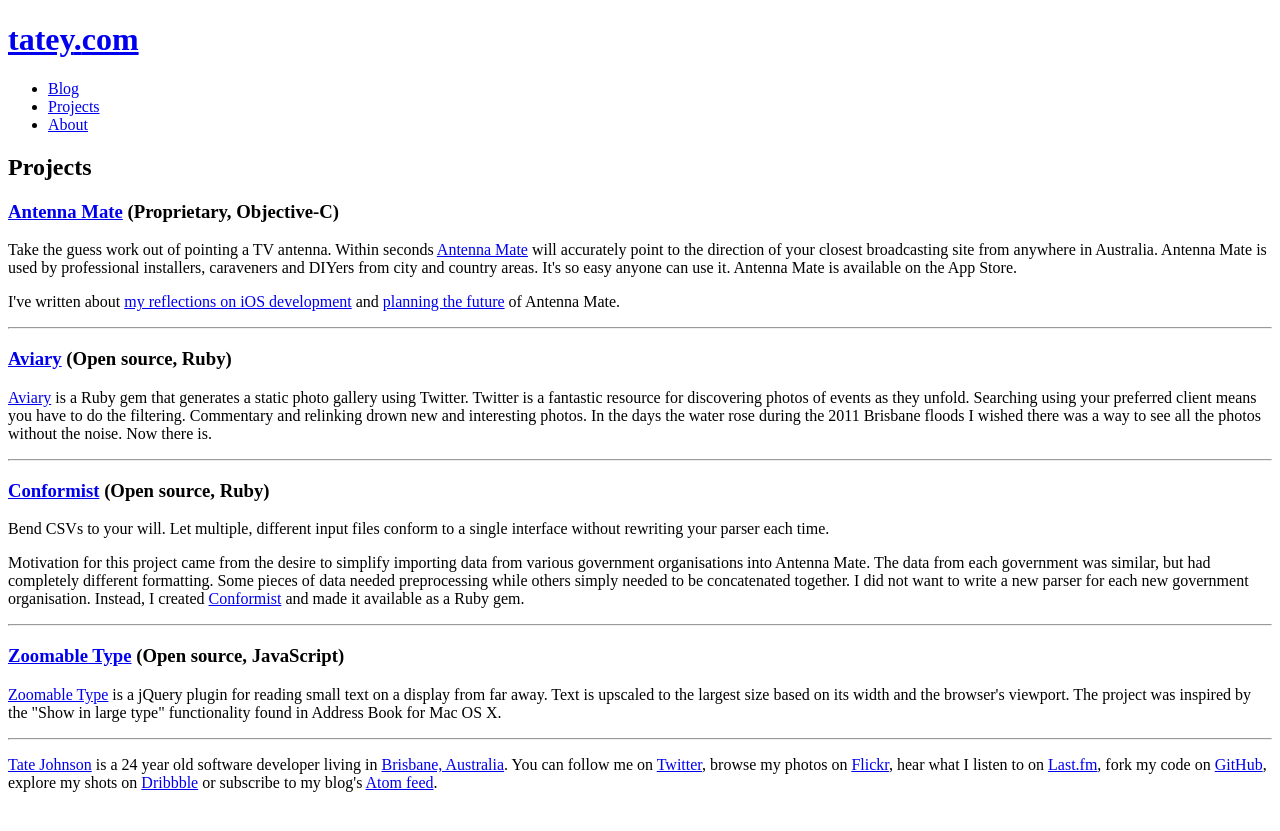
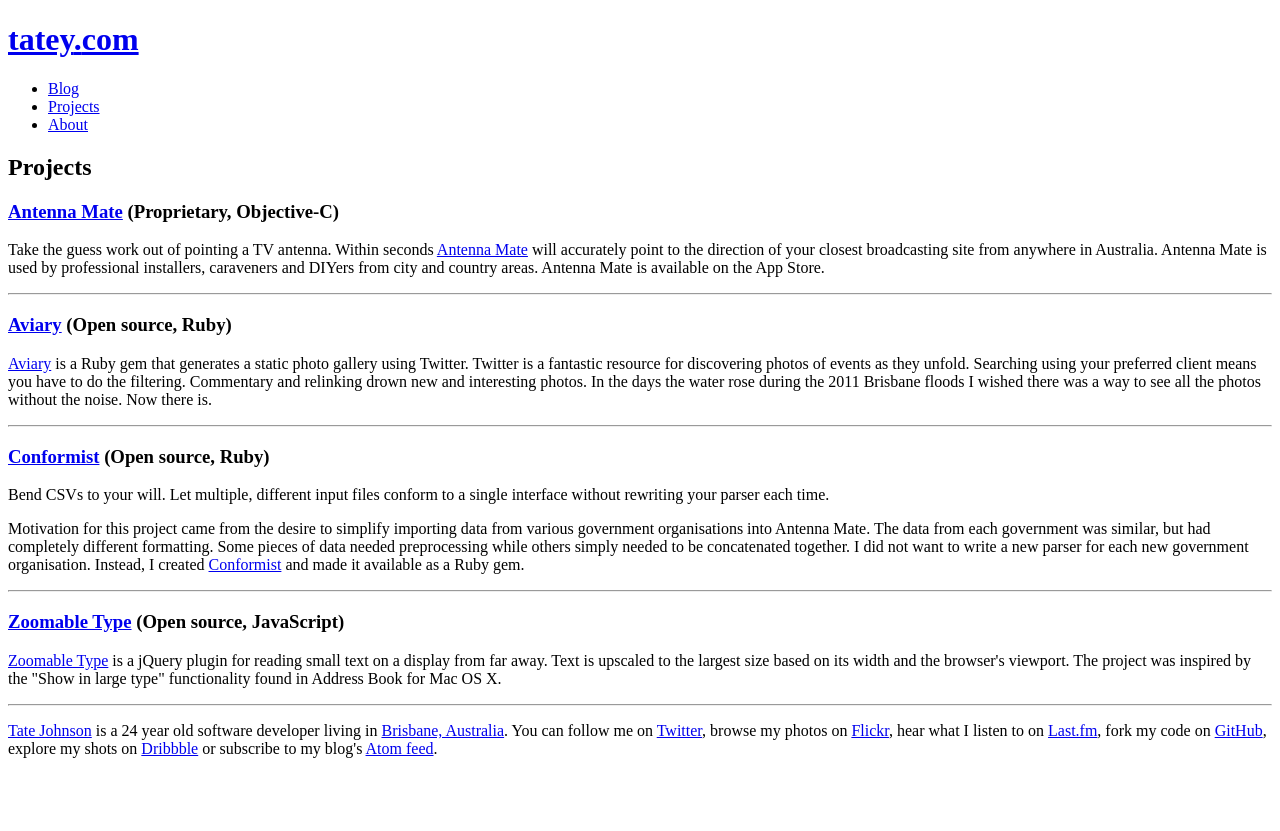
Before and after one commit to tatey/tatey.com, a Jekyll site: the page built from projects.html, in a window 1280 px wide. Shown: the top 831 px of the page. Built offline with Jekyll 4.4.1, drawn with Linux system fonts in a browser that asks for light colours; Markdown is read by kramdown in place of the engine named in the settings.

Commit message:
Updated copy on projects

```diff
--- a/projects.html
+++ b/projects.html
@@ -8,8 +8,7 @@
   <a href="http://antennamate.com">Antenna Mate</a>
   <span>(Proprietary, Objective-C)</span>
 </h3>
-<p>Take the guess work out of pointing a TV antenna. Within seconds <a href="http://antennamate.com">Antenna Mate</a> will accurately point to the direction of your closest broadcasting site from anywhere in Australia. Antenna Mate is used by professional installers, caraveners and DIYers from city and country areas. It's so easy anyone can use it. Antenna Mate is available on the App Store.</p>
-<p>I've written about <a href="{{ base.url }}/2011/01/08/reflecting-on-my-first-iphone-app-antenna-mate/">my reflections on iOS development</a> and <a href="{{ base.url }}/2011/01/09/planning-the-future-of-antenna-mate/">planning the future</a> of Antenna Mate.</p>
+<p>Take the guess work out of pointing a TV antenna. Within seconds <a href="http://antennamate.com">Antenna Mate</a> will accurately point to the direction of your closest broadcasting site from anywhere in Australia. Antenna Mate is used by professional installers, caraveners and DIYers from city and country areas. Antenna Mate is available on the App Store.</p>
 <hr>
 <h3>
   <a href="https://github.com/tatey/aviary">Aviary</a>
```
